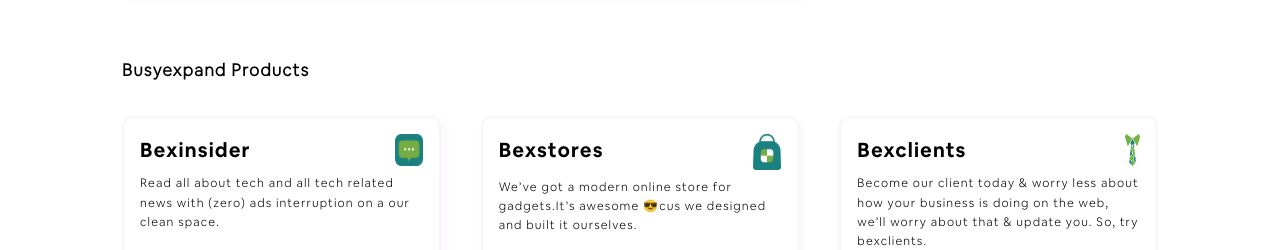
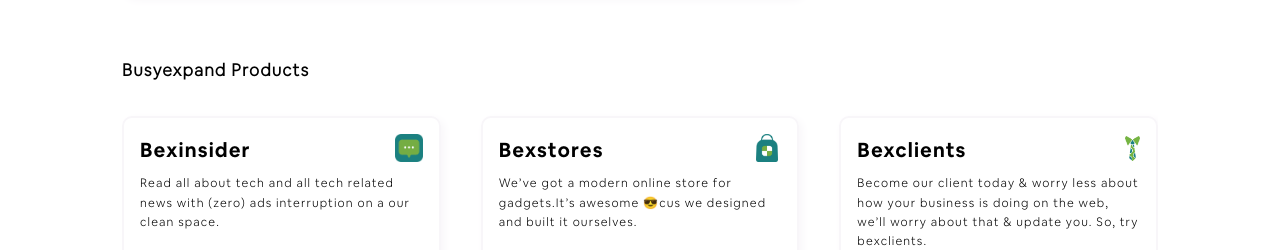
Before and after one commit to jhustice/busyexpand.com-ng, a plain HTML site: page index.html in a window 1280 px wide. Shown: the part 486-736 px from the top of the page. Drawn offline with Linux system fonts and the light colour scheme.

Commit message:
'Second'

```diff
--- a/css/style.css
+++ b/css/style.css
@@ -212,6 +212,8 @@ a {
 
 .section-one img {
     width: 28px;
+    height: 28px;
+    object-fit: contain;
 }
 
 .section-one .card {
```
